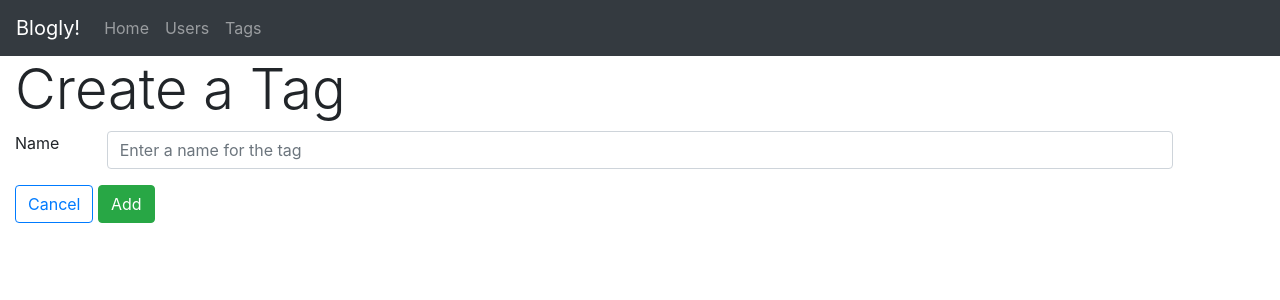
After one commit to clay099/blogly, a Flask app: page /tags/new in a window 1280 px wide. The commit adds this page. Shown: the top 300 px of the page. Run offline with Flask 2, Linux system fonts and the light colour scheme; some libraries are stand-ins or nearby versions.

Commit message:
tag templates & requests working

```diff
--- a/app.py
+++ b/app.py
@@ -228,3 +228,97 @@ def delete_post(post_id):
 
     flash(f'Post: {post.title} deleted', 'alert alert-danger')
     return redirect(f'/users/{user_id}')
+
+
+@app.route('/tags')
+def all_tags():
+    """
+    lists all tags with links to each tag page
+    """
+    tags = Tag.query.all()
+    return render_template('all_tags.html', tags=tags)
+
+
+@app.route('/tags/<int:tag_id>')
+def tag_details(tag_id):
+    """
+    details about tags with ability to edit or delete
+    """
+
+    tag = Tag.query.get_or_404(tag_id)
+
+    return render_template('tag_details.html', tag=tag)
+
+
+@app.route('/tags/new')
+def new_tag():
+    """
+    create new tag
+    """
+
+    return render_template('create_tag.html')
+
+
+@app.route('/tags/new', methods=['POST'])
+def add_new_tag():
+    """
+    submit new tag to db
+    redirects to tag list
+    """
+
+    name = request.form.get('name')
+
+    tag = Tag(name=name)
+    db.session.add(tag)
+    db.session.commit()
+
+    flash(f'{tag.name} created', 'alert alert-success')
+
+    return redirect('/tags')
+
+
+@app.route('/tags/<int:tag_id>/edit')
+def edit_tag(tag_id):
+    """
+    form to edit tag
+    """
+
+    tag = Tag.query.get_or_404(tag_id)
+
+    return render_template('edit_tag.html', tag=tag)
+
+
+@app.route('/tags/<int:tag_id>/edit', methods=['POST'])
+def submit_updated_tag(tag_id):
+    """
+    submit updated/edited tag to db
+    redirect to all tags page
+    """
+
+    tag = Tag.query.get(tag_id)
+
+    tag.name = request.form.get('name')
+
+    db.session.add(tag)
+    db.session.commit()
+
+    flash(f'{tag.name} edited', 'alert alert-success')
+
+    return redirect('/tags')
+
+
+@app.route('/tags/<int:tag_id>/delete', methods=['POST'])
+def delete_tag(tag_id):
+    """
+    delete tag
+    redirect to all tags page
+    """
+
+    tag = Tag.query.get(tag_id)
+
+    db.session.delete(tag)
+    db.session.commit()
+
+    flash(f'{tag.name} deleted', 'alert alert-danger')
+
+    return redirect('/tags')
--- a/templates/base.html
+++ b/templates/base.html
@@ -22,6 +22,7 @@
             <div class="navbar-nav">
                 <a class="nav-item nav-link" href="/">Home</a>
                 <a class="nav-item nav-link mr-auto" href="/users">Users</a>
+                <a class="nav-item nav-link mr-auto" href="/tags">Tags</a>
             </div>
         </div>
     </nav>
--- /dev/null
+++ b/templates/create_tag.html
@@ -0,0 +1,18 @@
+{% extends 'base.html' %}
+
+{% block title %}Create a Tag{% endblock %}
+
+{% block content %}
+
+<h1 class="display-4">Create a Tag</h1>
+
+<form action="/tags/new" method="POST">
+    <div class="form-group row">
+        <label class='col-md-1' for="name">Name</label>
+        <input type="text" class="form-control col-md-10" name="name" id="name" placeholder="Enter a name for the tag">
+    </div>
+    <a class="btn btn-outline-primary" href="/tags">Cancel</a>
+    <button type="submit" class="btn btn-success justify-content-end">Add</button>
+</form>
+
+{% endblock %}
--- a/templates/post_details.html
+++ b/templates/post_details.html
@@ -17,7 +17,6 @@
     <form action="/posts/{{post.id}}/delete" , method="POST">
         <button class="btn btn-danger ml-1" type="submit">Delete</button>
     </form>
-
 </div>
 
 {% endblock %}
```
Also changed, not shown: templates/all_tags.html (added, +17 -0 lines), templates/edit_tag.html (added, +18 -0 lines), templates/tag_details.html (added, +32 -0 lines).
